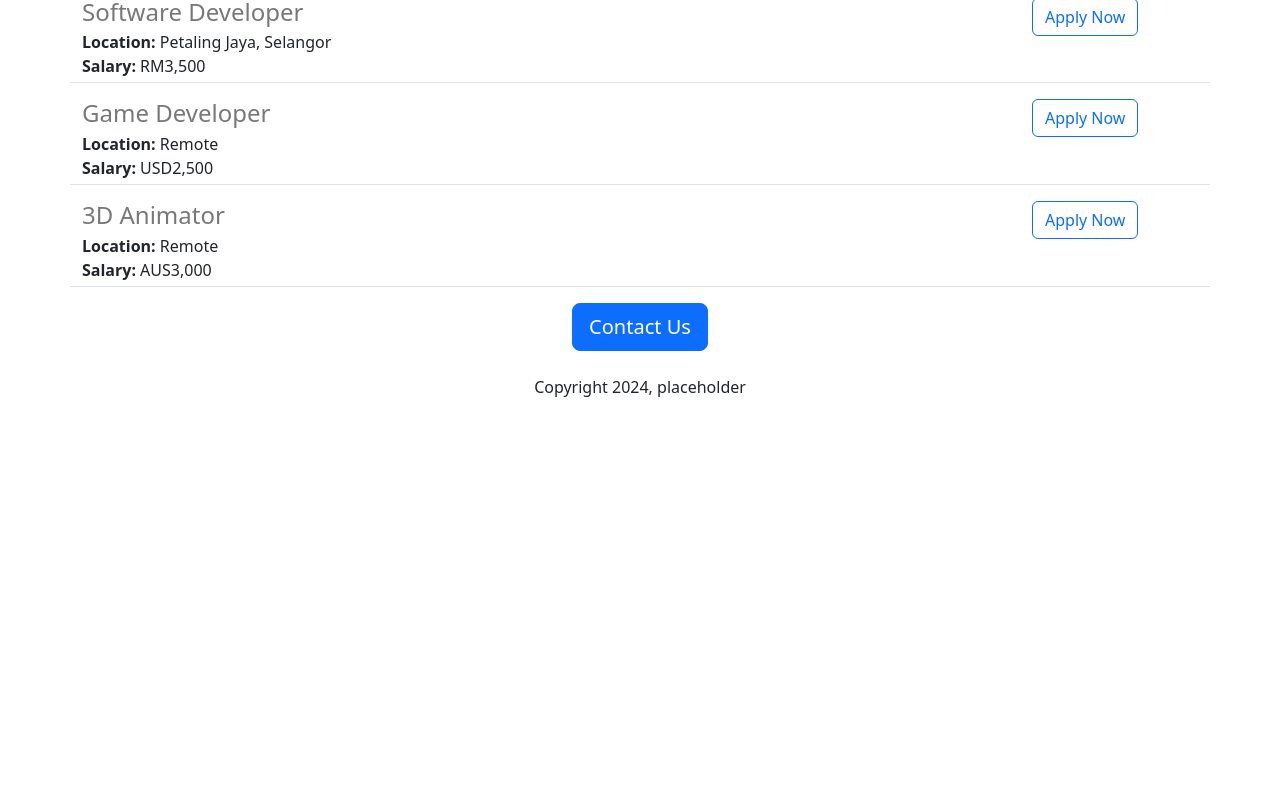
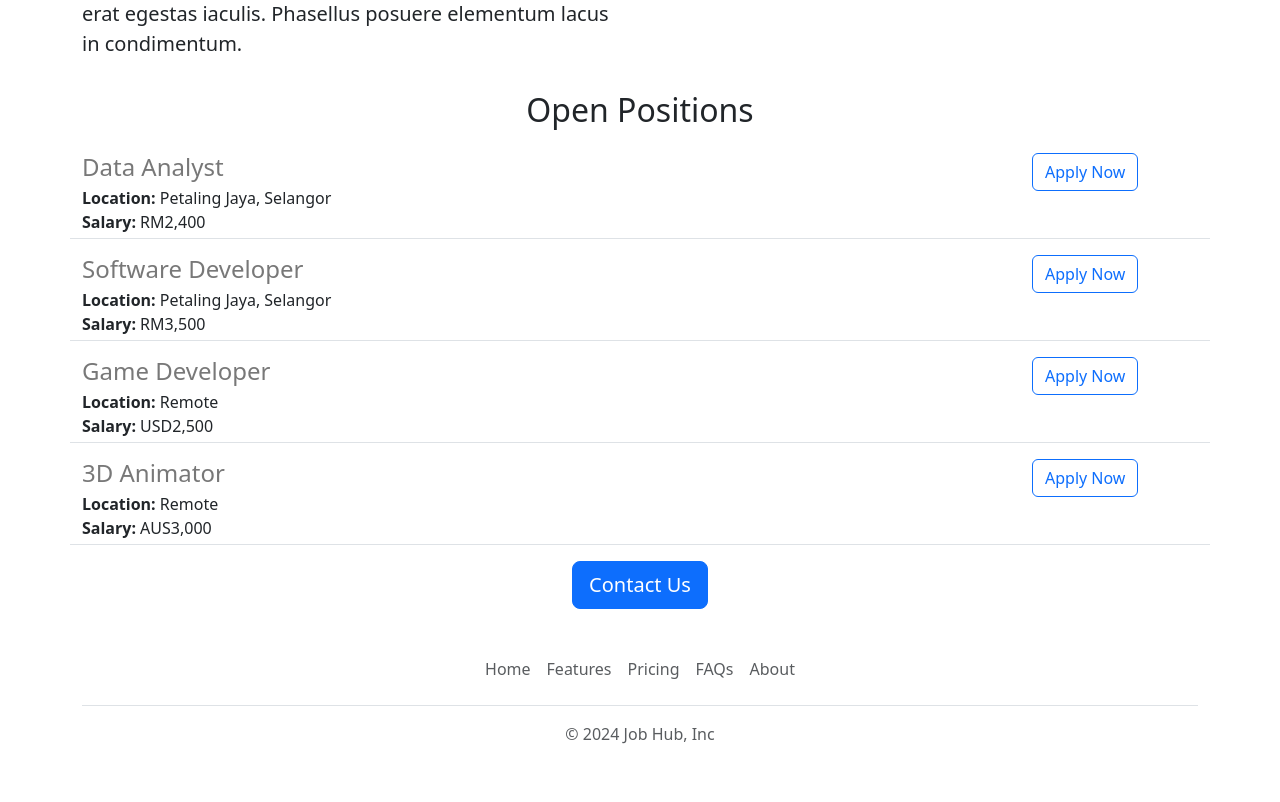
Before and after one commit to AvgLyfer/Learning, a Flask app: page / in a window 1280 px wide. Shown: the part 933-1735 px from the top of the page. Before the commit the page ends 1348 px from the top, so only its background shows below. Run offline with Flask 3, Linux system fonts and the light colour scheme.

Commit message:
Added some functional and aesthetic improvements

```diff
--- /dev/null
+++ b/templates/footer.html
@@ -0,0 +1,12 @@
+<div class="container">
+  <footer class="py-3 my-4">
+    <ul class="nav justify-content-center border-bottom pb-3 mb-3">
+      <li class="nav-item"><a href="https://4e04e8d6-00e7-4ed2-acda-f9307f791d83-00-cacwvmtrx8o5.pike.replit.dev/" class="nav-link px-2 text-body-secondary">Home</a></li>
+      <li class="nav-item"><a href="#" class="nav-link px-2 text-body-secondary">Features</a></li>
+      <li class="nav-item"><a href="#" class="nav-link px-2 text-body-secondary">Pricing</a></li>
+      <li class="nav-item"><a href="#" class="nav-link px-2 text-body-secondary">FAQs</a></li>
+      <li class="nav-item"><a href="#" class="nav-link px-2 text-body-secondary">About</a></li>
+    </ul>
+    <p class="text-center text-body-secondary">&copy; 2024 Job Hub, Inc</p>
+  </footer>
+</div>
--- a/templates/home.html
+++ b/templates/home.html
@@ -29,9 +36,9 @@
         {% endfor %}
       </div>
       <div class="text-center">
-        <button class="btn btn-primary btn-lg">Contact Us</button>
-        <p class="mt-4">Copyright 2024, placeholder</p>
+        <a href="mailto:test@jobhub.com?subject=Inquiry%20on%20Job%20Openings&body=Name%20%3A%20%3CYour%20Name%3E%0D%0AInquiry%20%3A%20%3CYour%20Inquiry%3E" class="btn btn-primary btn-lg">Contact Us</a>
       </div>
     </div>
+    {% include 'footer.html' %}
   </body>
 </html>
--- a/templates/jobitem.html
+++ b/templates/jobitem.html
@@ -17,8 +17,8 @@
     {% endif %}
   </div>
   <div class="col-2">
-    <button type="button" class="btn btn-outline-primary">
+    <a href="mailto:test@jobhub.com?subject=Application%20for%20{{job['title']}}&body=Name%20%3A%20%3CYour%20Name%3E%0D%0ACurrent%20Position%20%3A%20%3CYour%20Current%20Position%20(If%20Employed)%3E%0D%0ACurrent%20Salary%20%3A%20%3CPrevious%20Salary%20if%20Unemployed%3E%0D%0APreferred%20Salary%20%3A%20%3CYour%20Preferred%20Salary%3E%0D%0AResume%20Link%20%3A%20%3CYour%20Resume%20Link%3E%0D%0ALinkedIn%20Link%20%3A%20%3CYour%20LinkedIn%20Link%3E" type="button" class="btn btn-outline-primary">
       Apply Now
-    </button>
+    </a>
   </div>
 </div>
--- /dev/null
+++ b/templates/nav.html
@@ -0,0 +1,9 @@
+<nav class="navbar shadow-sm fixed-top bg-body-tertiary">
+  <div class="container-fluid">
+    <a class="navbar-brand" href="#">
+      <img src="/static/bootstrap-logo.svg" alt="Logo" width="30" height="24" class="d-inline-block align-text-top">
+      Job Hub
+    </a>
+  </div>
+</nav>
+<div style="height: 56px;"></div>
```
Also changed, not shown: other parts of templates/home.html (+11 -4 lines), static/banner.jpg, static/bootstrap-logo.svg (added), 1 other file.
